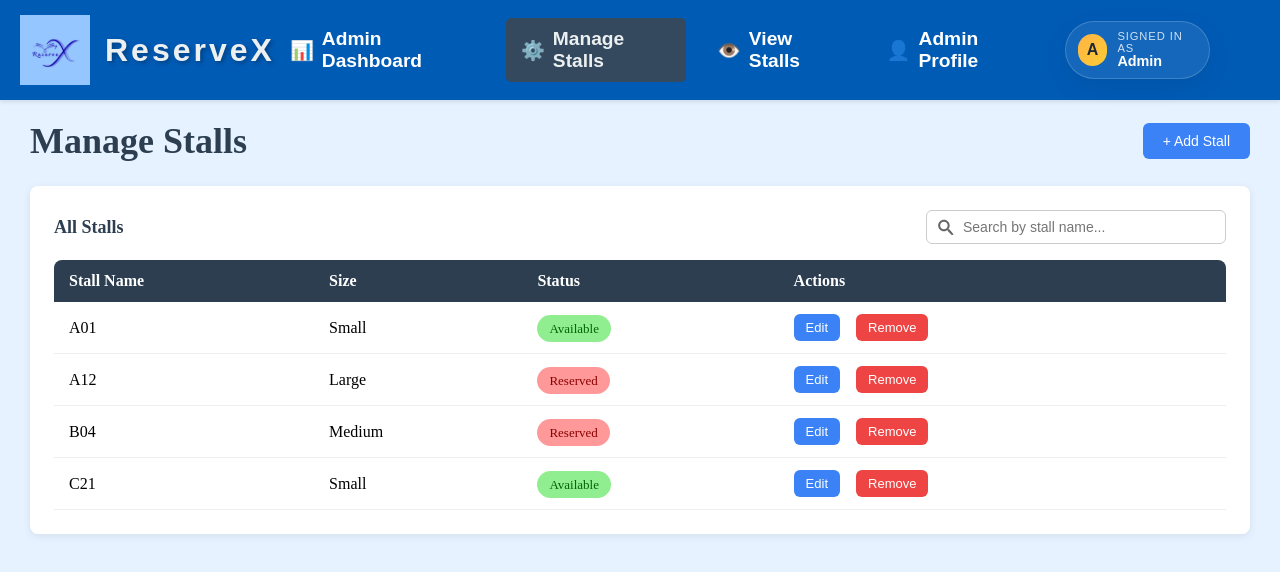
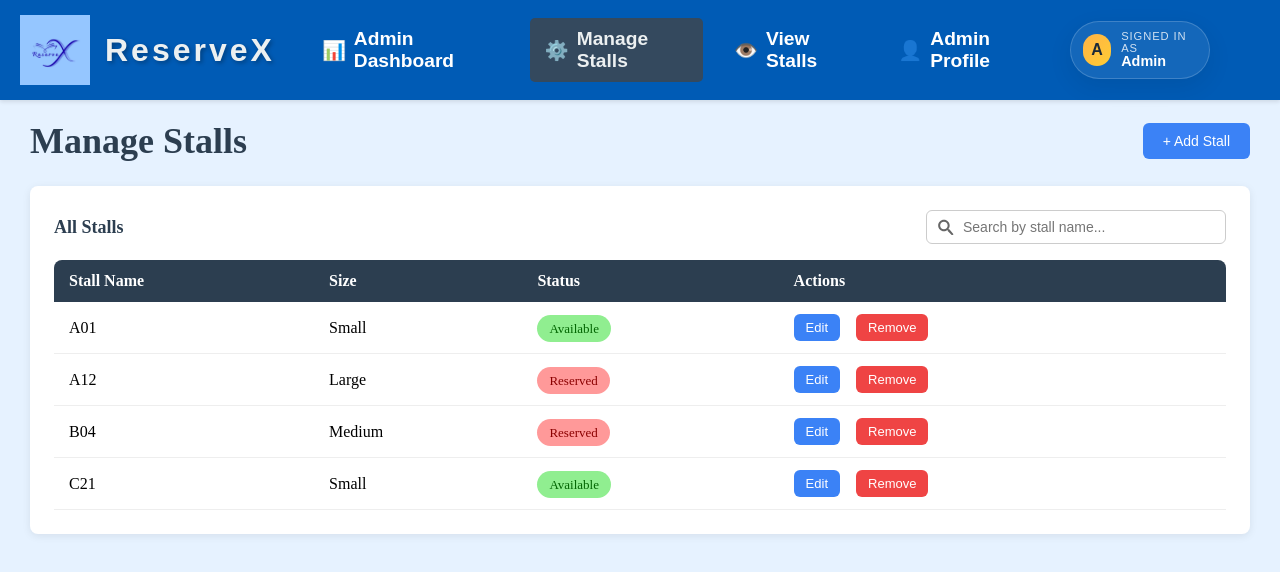
Before and after one commit to Lochithya/ReserveX, a React (Vite) app in the folder admin-portal/: page /manage-stalls in a window 1280 px wide. Shown: the top 572 px of the page. Built offline with nearby package versions, Linux system fonts and the light colour scheme.

Commit message:
Update NavBar.css

```diff
--- a/admin-portal/src/components/NavBar.css
+++ b/admin-portal/src/components/NavBar.css
@@ -26,6 +26,8 @@
   display: flex;
   align-items: center;
   gap: 15px;
+  /* small extra spacing to separate the site title from nav links */
+  margin-right: 32px;
 }
 
 .navbar-logo {
@@ -69,6 +71,13 @@
 }
 
 .navbar-right {
+  display: flex;
+  gap: 16px;
+  align-items: center;
+}
+
+/* Group of nav links so spacing between buttons is consistent */
+.navbar-links {
   display: flex;
   gap: 16px;
   align-items: center;
```
